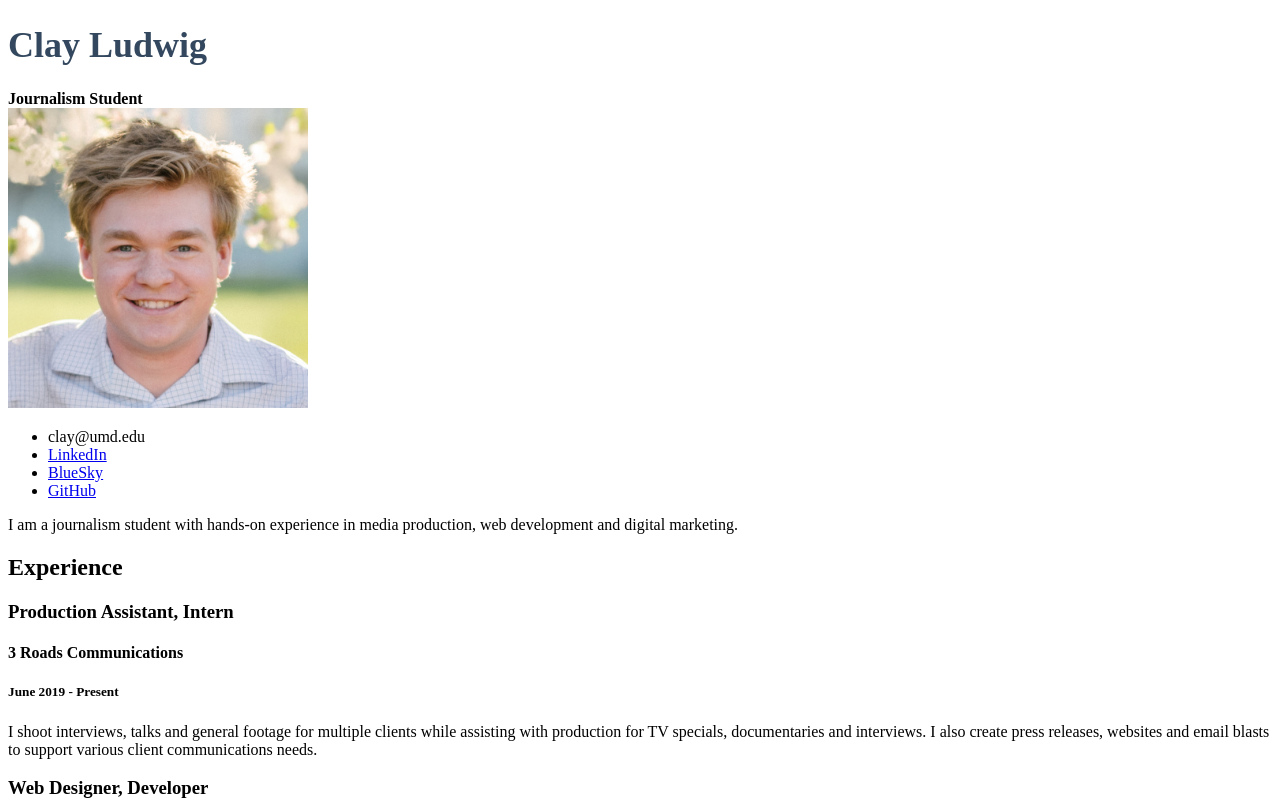
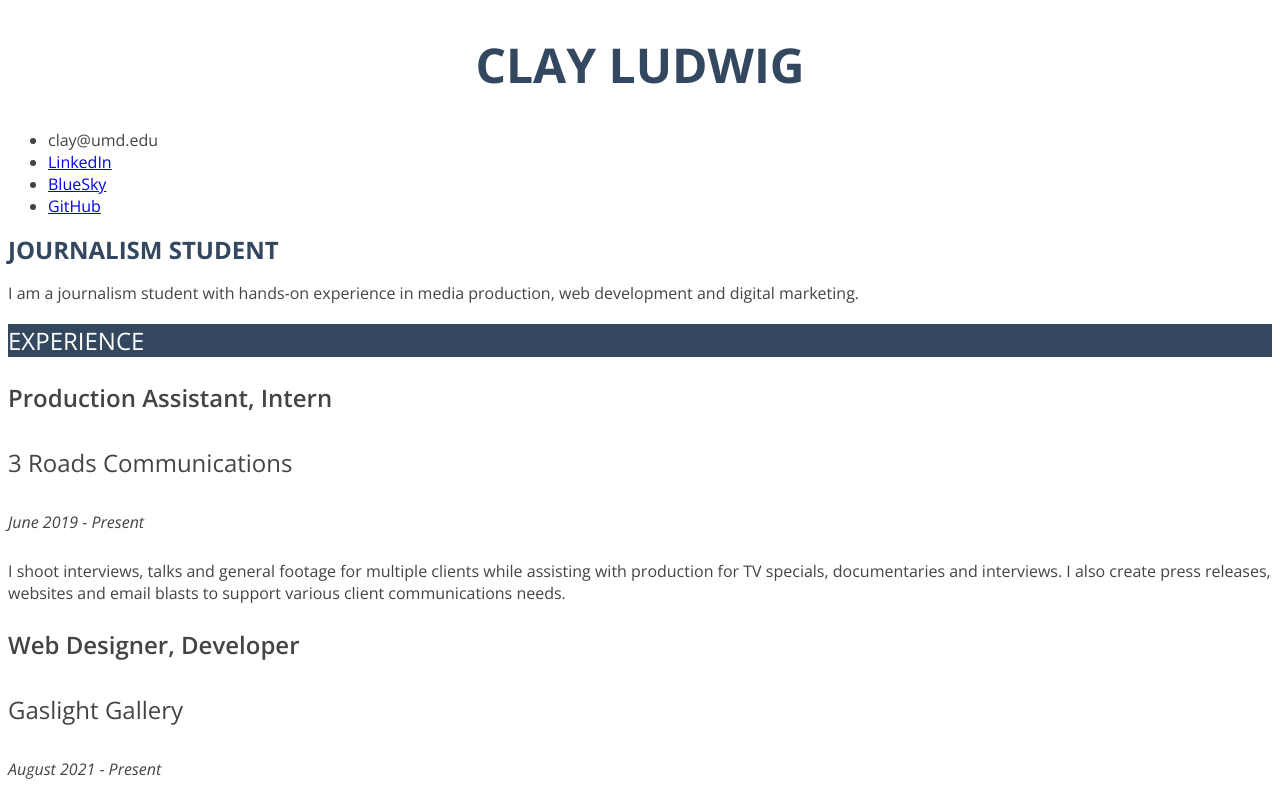
Before and after one commit to clayludwigjour352/clay-ludwig-jour352, a plain HTML site: page resume/index.html in a window 1280 px wide. Shown: the top 802 px of the page. Drawn offline with nearby package versions, Linux system fonts and the light colour scheme.

Commit message:
Basic css

```diff
--- a/resume/index.html
+++ b/resume/index.html
@@ -2,55 +2,68 @@
 <html lang="en">
 <head>
 <title>Clay Ludwig Resume</title>
-<style>
-    h1 {
-        font-size: 36px;
-        color: #33485e;
-    }
-</style>
+<!-- Styles for my resume -->
+<link rel="stylesheet" href="style.css">
+<link rel="preconnect" href="https://fonts.googleapis.com">
+<link rel="preconnect" href="https://fonts.gstatic.com" crossorigin>
+<link href="https://fonts.googleapis.com/css2?family=Open+Sans:ital,wght@0,300..800;1,300..800&display=swap" rel="stylesheet">
 </head>
 
 <body>
-    <!-- I built this myself! -->
+    <!-- Name topper -->
     <h1>Clay Ludwig</h1>
-    <strong>Journalism Student</strong>
-    <br>
+    <!--
     <img src="clayludwig.jpg" width="300px">
+    -->
+    <!-- Socials/email links -->
     <ul>
         <li>clay@umd.edu</li>
         <li><a href="https://www.linkedin.com/in/clayludwig/">LinkedIn</a></li>
         <li><a href="https://bsky.app/profile/clayludwig.bsky.social">BlueSky</a></li>
         <li><a href="https://github.com/clayludwigjour352">GitHub</a></li>
     </ul>
+
+    <!-- Title and bio -->
+    <strong>Journalism Student</strong>
     <p>I am a journalism student with hands-on experience in media production, web development and digital marketing.</p>
+
+    <!-- Experience section -->
     <h2>Experience</h2>
 
+    <!-- Production assistant role at 3 Roads -->
     <h3>Production Assistant, Intern</h3>
     <h4>3 Roads Communications</h4>
     <h5>June 2019 - Present</h5>
     <p>I shoot interviews, talks and general footage for multiple clients while assisting with production for TV specials, documentaries and interviews. I also create press releases, websites and email blasts to support various client communications needs.</p>
 
+    <!-- Web design role at Gaslight Gallery -->
     <h3>Web Designer, Developer</h3>
     <h4>Gaslight Gallery</h4>
     <h5>August 2021 - Present</h5>
     <p>I design layouts and pages using Wix and regularly update the website to reflect new exhibitions, showings and artworks. This role involves maintaining an active online presence for the gallery's current programming.</p>
 
+    <!-- Marketing intern role at Downtown Frederick Partnership -->
     <h3>Marketing Intern</h3>
     <h4>Downtown Frederick Partnership</h4>
     <h5>July 2023 - February 2024</h5>
     <p>I organized and coordinated downtown events, including the National Clustered Spires High Wheel Race, Fire & Ice and First Saturdays. I updated the Partnership website to reflect new events and promotional opportunities for local businesses, and designed and sent marketing emails to businesses, musicians and other events staff.</p>
 
+    <!-- Graphic design role for Yasha for SMOB -->
     <h3>Graphic Designer, Web Developer, Campaign Manager</h3>
     <h4>Yasha for Student Member of the Board Campaign</h4>
     <h5>January 2021 - February 2021</h5>
     <p>I wrote and revised campaign speeches while producing graphic designs, motion graphics, and webpages to promote Yasha's campaign. This role required managing multiple aspects of a political campaign from creative development to strategic communications.</p>
 
+    <!-- Education section -->
     <h2>Education</h2>
+    <!-- List of degrees -->
     <ul>
         <li>B.A., Journalism, University of Maryland College Park, Expected May 2027</li>
     </ul>
 
+    <!-- Skills section -->
     <h2>Skills</h2>
+    <!-- List of skills -->
     <ul>
         <li>Writing & Editing: Press releases, speeches, email marketing, and journalistic writing</li>
         <li>Web Development & Design: Wix, graphic design, and responsive web design</li>
--- /dev/null
+++ b/resume/style.css
@@ -0,0 +1,47 @@
+body {
+    font-family: 'Open Sans', Arial, sans-serif;
+    font-size: 1em;
+    font-weight: 400;
+    color: #444;
+}
+
+h1 {
+    font-size: 3em;
+    color: #33485e;
+    text-transform: uppercase;
+    text-align: center;
+}
+
+strong {
+    font-size: 1.5em;
+    color: #33485e;
+    text-transform: uppercase;
+}
+
+h2 {
+    font-size: 1.5em;
+    text-transform: uppercase;
+    background-color: #33485e;
+    color: #fff;
+    font-weight: 400;
+}
+
+h3 {
+    font-weight: 600;
+    font-size: 1.5em;
+}
+
+h4 {
+    font-weight: 400;
+    font-size: 1.5em;
+}
+
+h5 {
+    font-weight: 400;
+    font-style: italic;
+    font-size: 1em;
+}
+
+li {
+    font-size: 1em;
+}
```
